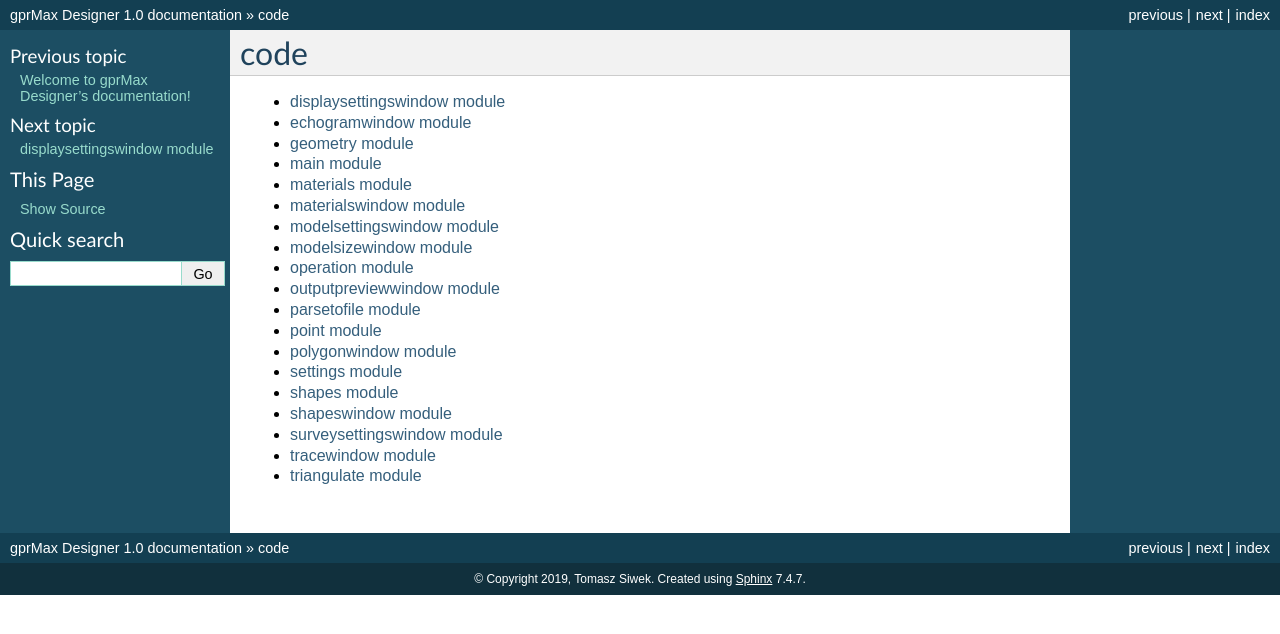
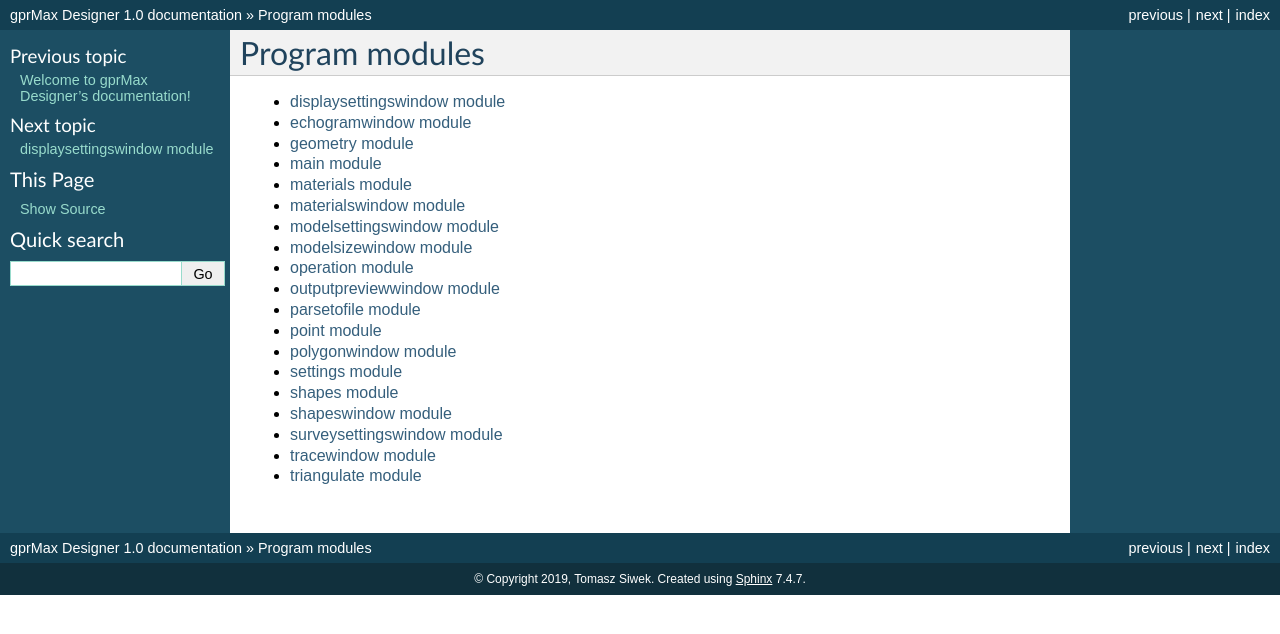
Before and after one commit to tomsiwek/gprMax-Designer, a Sphinx documentation site: the page built from doc/modules.rst, in a window 1280 px wide. Shown: the top 634 px of the page. Built offline with Sphinx 7.4.7, drawn with Linux system fonts in a browser that asks for light colours.

Commit message:
Update modules.rst

```diff
--- a/doc/modules.rst
+++ b/doc/modules.rst
@@ -1,4 +1,4 @@
-code
+Program modules
 ====
 
 .. toctree::
```
